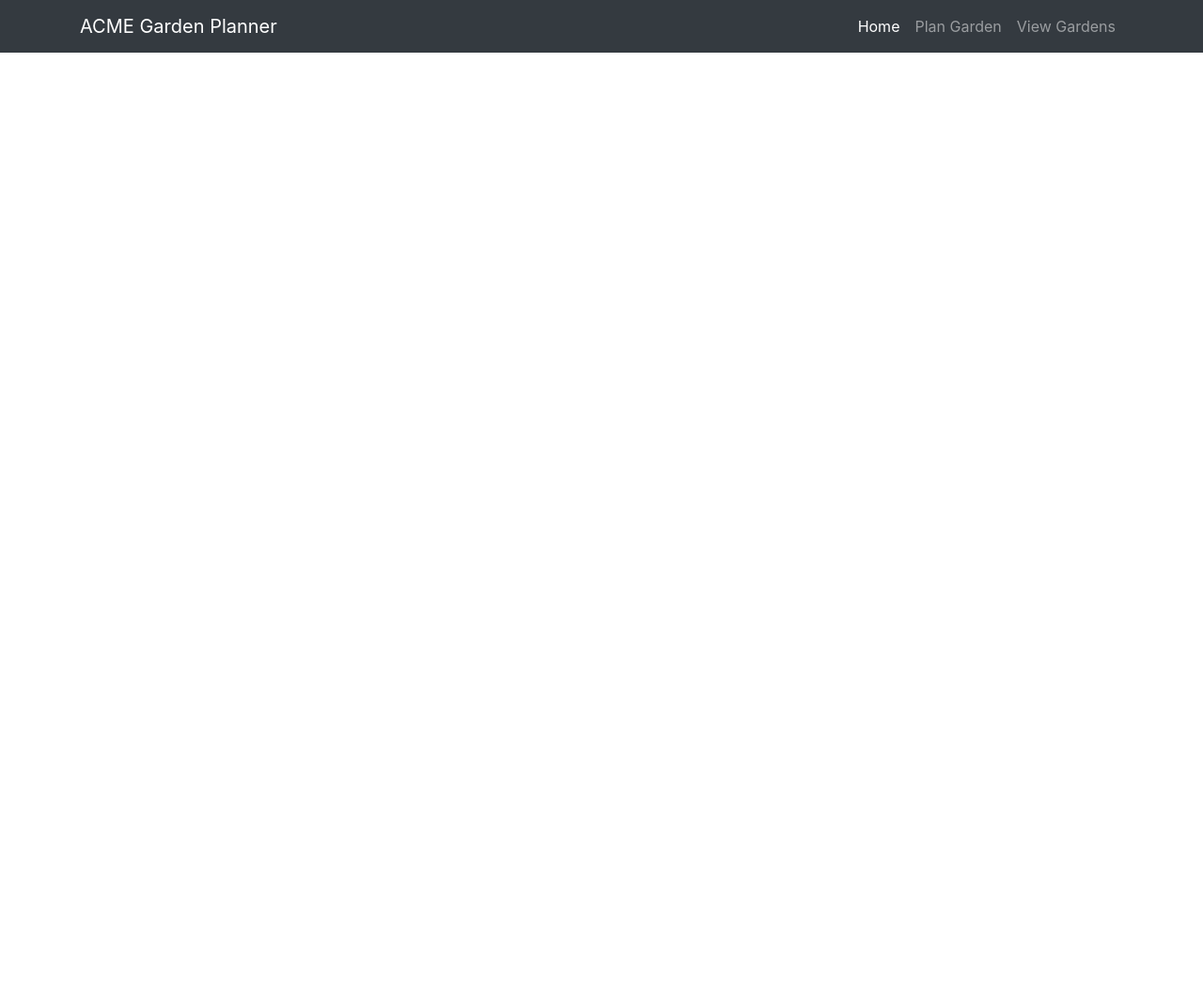
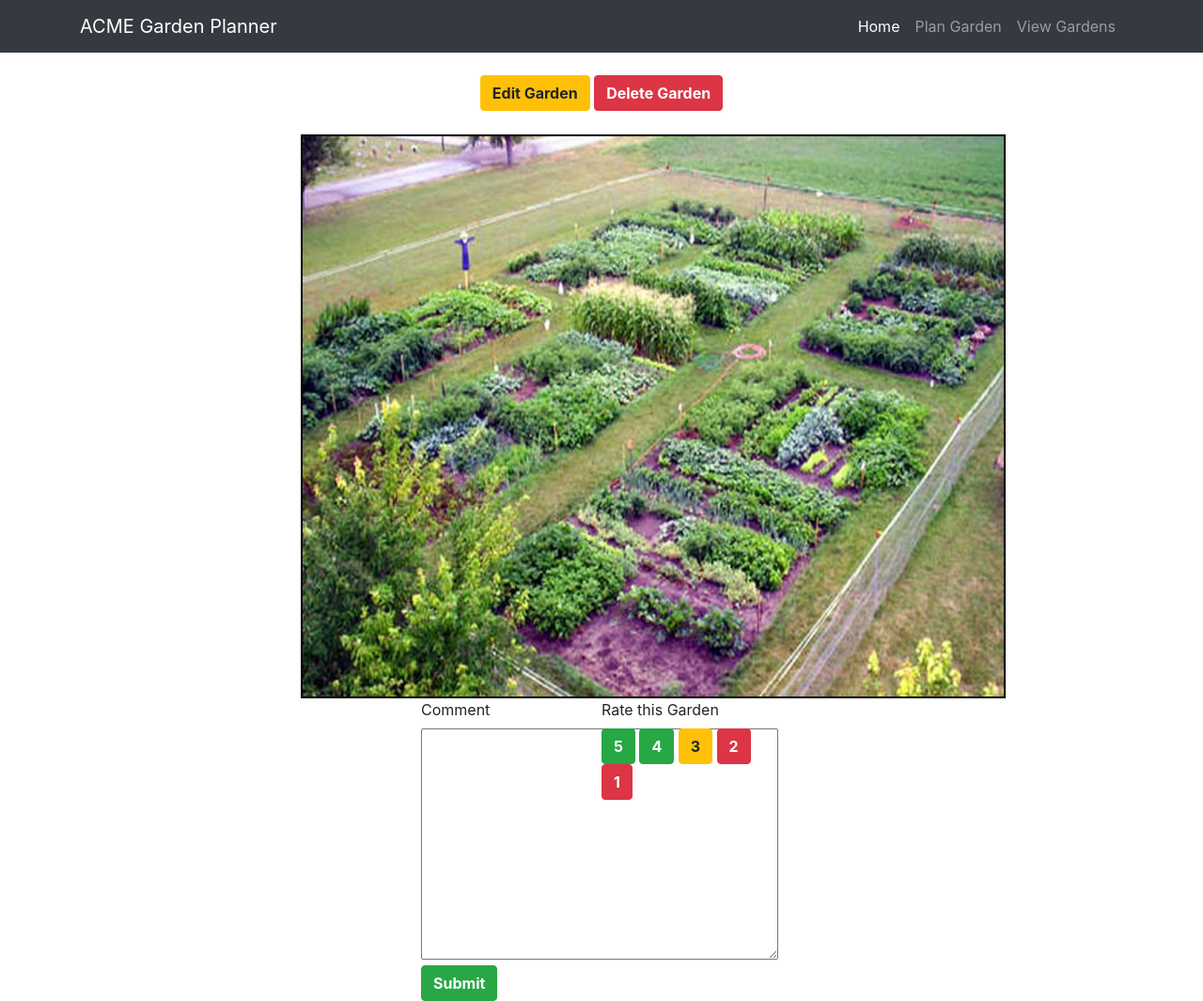
Before and after one commit to WrenParker/CS230Project, a website: page pages/gardenview.html in a window 1280 px wide. Shown: the whole page at 94% size. Before the commit the page ends 800 px from the top, so only its background shows below. Drawn offline with Linux system fonts and the light colour scheme.

Commit message:
Garden View Function

```diff
--- /dev/null
+++ b/css/gardenview.css
@@ -0,0 +1,34 @@
+img {
+	width: 750px;
+	height: 600px;
+	border: 2px solid black;
+	margin-top: 25px;
+	display: block;
+	margin-left: auto;
+	margin-right: auto;
+}
+div.feedback {
+	width: 30%;
+	height: 200px;
+	margin: auto;
+	align-items: center;
+}
+
+div.comment {
+	width: 50%;
+	height: 100px;
+	float: left;
+}
+
+div.rate {
+	width: 50%;
+	height: 100px;
+	float: left;
+	margin: auto;
+}
+
+div.primary {
+	width: 50%;
+	margin: auto;
+	text-align: center;
+}
--- a/pages/gardenview.html
+++ b/pages/gardenview.html
@@ -8,7 +8,7 @@
   <title>Garden Planner</title>
 
   <link href="../bootstrap/css/bootstrap.min.css" rel="stylesheet">
-  <link href="../css/plan.css" rel="stylesheet">
+  <link href="../css/gardenview.css" rel="stylesheet">
 
 </head>
 
@@ -31,4 +31,31 @@
     </div>
   </nav>
 
+  <br>
+ <div class="primary">
+	<button class="btn btn-warning"><b>Edit Garden</b></button>
+	<button class="btn btn-danger"><b>Delete Garden</b></button>
+	<img src="../images/viewgarden_sample.jpg" alt="Garden">
+</div>
+
+<div class="feedback">
+	<div class="comment">
+		<form>
+			<label>Comment</label><br>
+			<textarea type="text" rows="10" cols="35"></textarea><br>
+			<button class = "btn btn-success"><b>Submit</b></button>
+		</form>
+	</div>
+	<div class="rate">
+		<form>
+			<label>Rate this Garden</label><br>
+			<button class="btn btn-success"><b>5</b></button>
+			<button class="btn btn-success"><b>4</b></button>
+			<button class="btn btn-warning"><b>3</b></button>
+			<button class="btn btn-danger"><b>2</b></button>
+			<button class="btn btn-danger"><b>1</b></button>
+		</form>
+	</div>
+</div>
+
 </body>
```
Also changed, not shown: images/viewgarden_sample.jpg (added).
